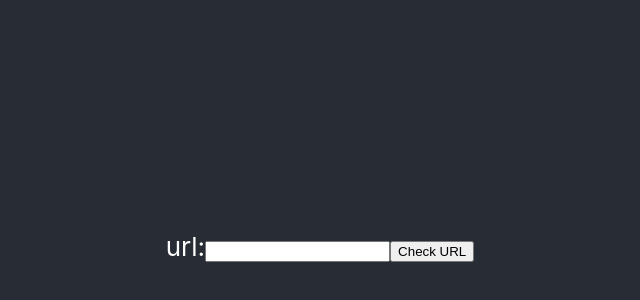
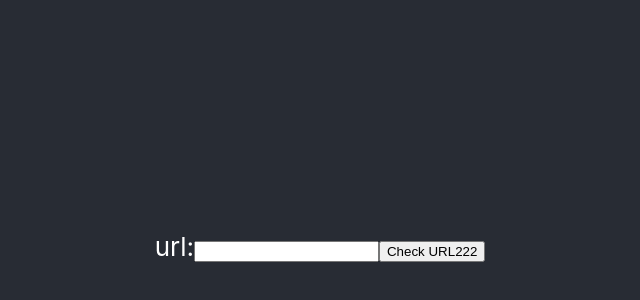
Before and after one commit to ruslanbek05/react_ayon_uz, a React (Create React App) app: page / in a window 1280 px wide. Shown: the part 154-454 px from the top of the page, without its empty margins (320-960 px from the left). Built offline with nearby package versions, Linux system fonts and the light colour scheme.

Commit message:
Update Api_test.js

```diff
--- a/src/Api_test.js
+++ b/src/Api_test.js
@@ -35,7 +35,7 @@ class Api_test extends Component{
                             url:
                             <input type="text" name="url" value={this.state.url} onChange={this.handleChange} />
                         </label>
-                        <input type="submit" value="Check URL" />
+                        <input type="submit" value="Check URL222" />
                     </form>
                 </header>
             </div>
```
